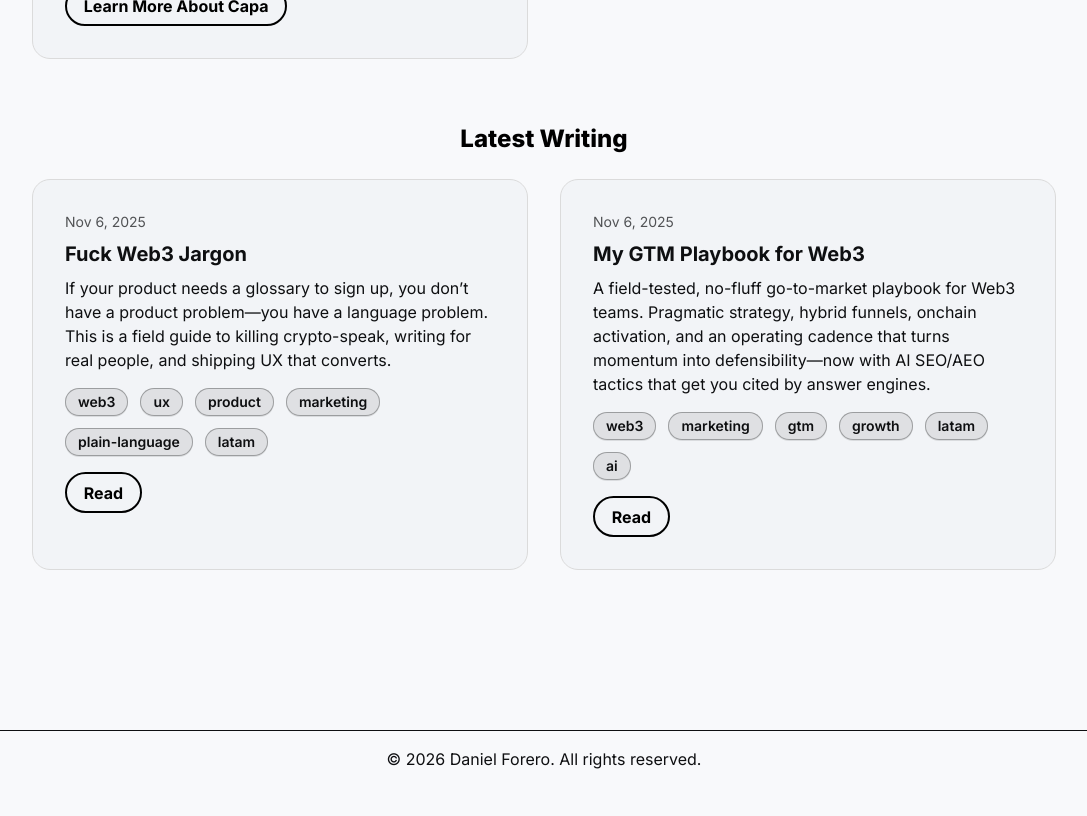
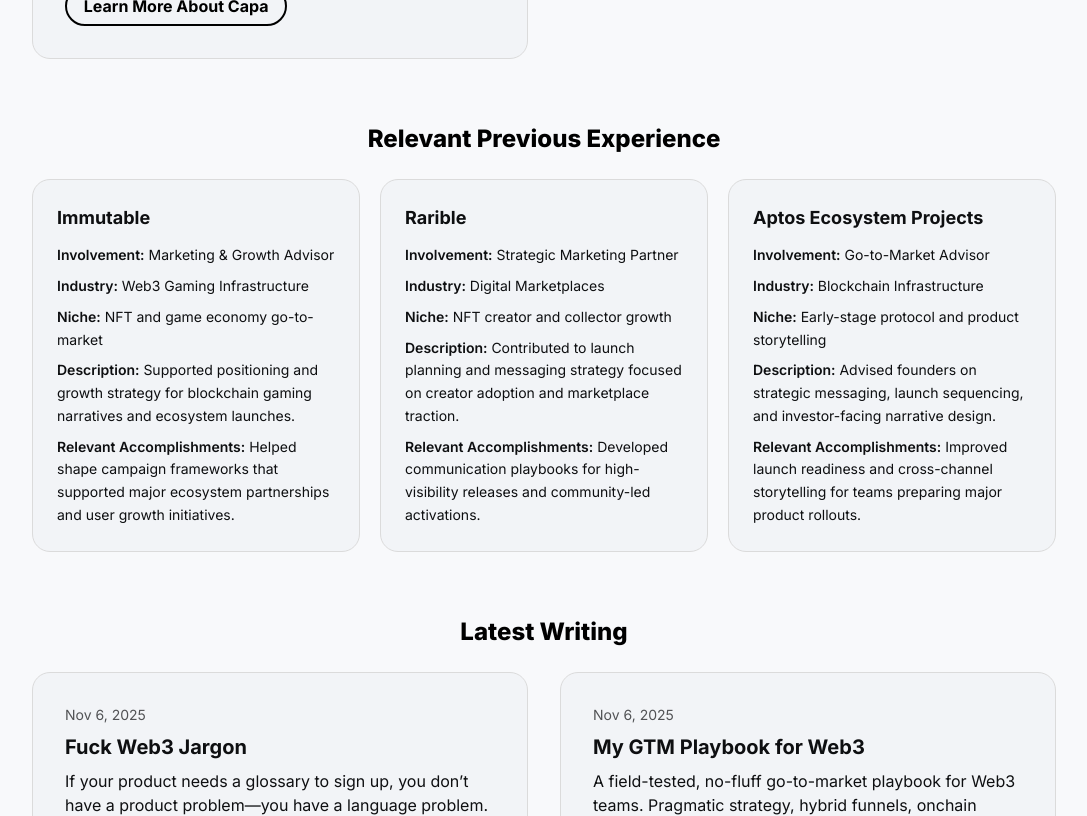
Before and after one commit to danielforeroj/danielforeroj, a React (Vite) app: page / in a window 1280 px wide. Shown: the part 2060-2876 px from the top of the page, without its empty margins (96-1183 px from the left). Before the commit the page ends 2847 px from the top, so only its background shows below. Built offline with nearby package versions, Linux system fonts and the light colour scheme.

Commit message:
Add Relevant Previous Experience homepage section

```diff
--- a/data/mockData.ts
+++ b/data/mockData.ts
@@ -69,6 +69,32 @@ export const initialHomeContent: HomeContent = {
       ctaUrl: "https://capa.fi"
     }
 
+  ],
+  relevant_experience: [
+    {
+      company: "Immutable",
+      involvement: "Marketing & Growth Advisor",
+      industry: "Web3 Gaming Infrastructure",
+      niche: "NFT and game economy go-to-market",
+      description: "Supported positioning and growth strategy for blockchain gaming narratives and ecosystem launches.",
+      relevantAccomplishments: "Helped shape campaign frameworks that supported major ecosystem partnerships and user growth initiatives."
+    },
+    {
+      company: "Rarible",
+      involvement: "Strategic Marketing Partner",
+      industry: "Digital Marketplaces",
+      niche: "NFT creator and collector growth",
+      description: "Contributed to launch planning and messaging strategy focused on creator adoption and marketplace traction.",
+      relevantAccomplishments: "Developed communication playbooks for high-visibility releases and community-led activations."
+    },
+    {
+      company: "Aptos Ecosystem Projects",
+      involvement: "Go-to-Market Advisor",
+      industry: "Blockchain Infrastructure",
+      niche: "Early-stage protocol and product storytelling",
+      description: "Advised founders on strategic messaging, launch sequencing, and investor-facing narrative design.",
+      relevantAccomplishments: "Improved launch readiness and cross-channel storytelling for teams preparing major product rollouts."
+    }
   ]
 };
 
--- a/pages/HomePage.tsx
+++ b/pages/HomePage.tsx
@@ -126,6 +126,27 @@ const HomePage: React.FC = () => {
         </section>
       ) : null}
 
+      {/* RELEVANT PREVIOUS EXPERIENCE */}
+      {c.relevant_experience?.length ? (
+        <section className="w-full max-w-6xl mx-auto px-4 sm:px-6 lg:px-8 pb-16">
+          <h3 className="text-2xl font-extrabold mb-6 text-center">Relevant Previous Experience</h3>
+          <div className="grid grid-cols-1 md:grid-cols-2 lg:grid-cols-3 gap-5">
+            {c.relevant_experience.map((experience) => (
+              <article key={`${experience.company}-${experience.involvement}`} className="card p-6">
+                <h4 className="text-lg font-bold mb-3">{experience.company}</h4>
+                <div className="space-y-2 text-sm leading-relaxed">
+                  <p><span className="font-semibold">Involvement:</span> {experience.involvement}</p>
+                  <p><span className="font-semibold">Industry:</span> {experience.industry}</p>
+                  <p><span className="font-semibold">Niche:</span> {experience.niche}</p>
+                  <p><span className="font-semibold">Description:</span> {experience.description}</p>
+                  <p><span className="font-semibold">Relevant Accomplishments:</span> {experience.relevantAccomplishments}</p>
+                </div>
+              </article>
+            ))}
+          </div>
+        </section>
+      ) : null}
+
       {/* LATEST POSTS */}
       {latest.length ? (
         <section className="w-full max-w-6xl mx-auto px-4 sm:px-6 lg:px-8 pb-24">
```
Also changed, not shown: types.ts (+9 -0 lines), 1 other file (tests, documents, lock files or other folders).
